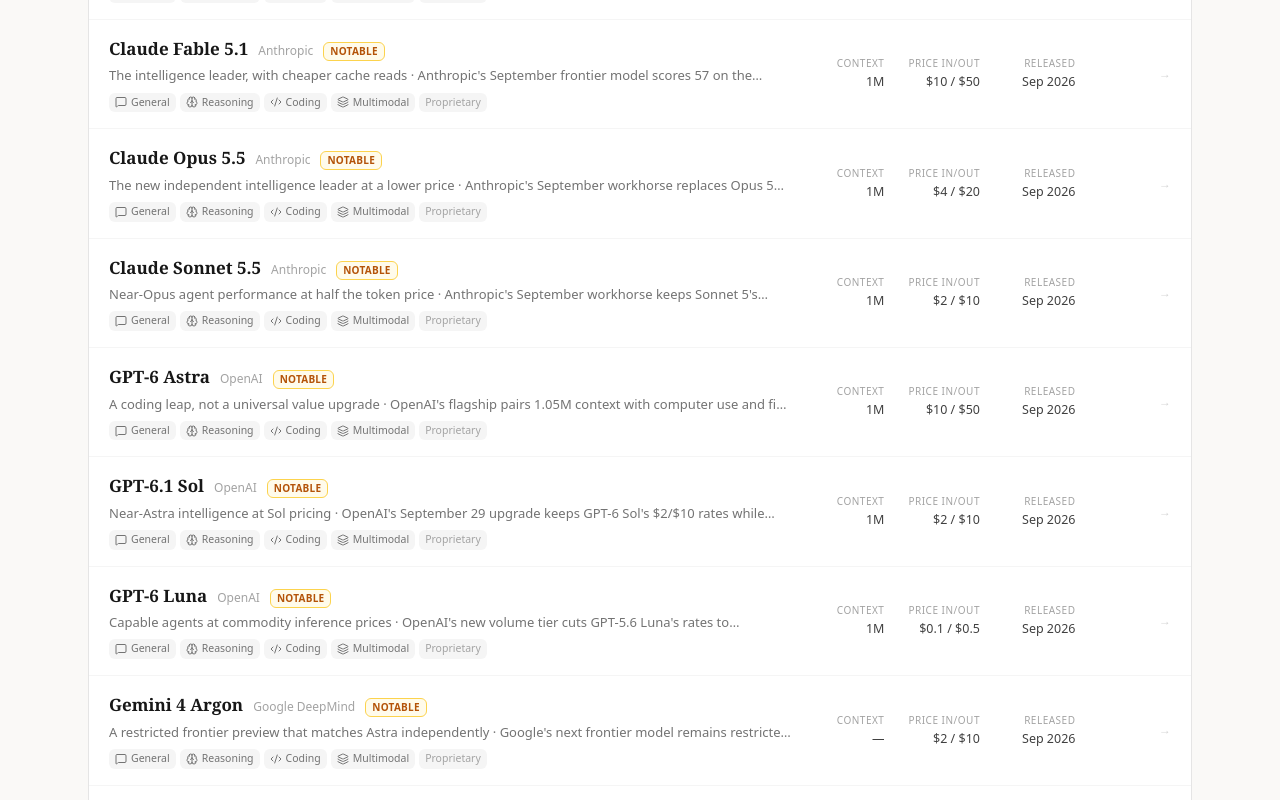
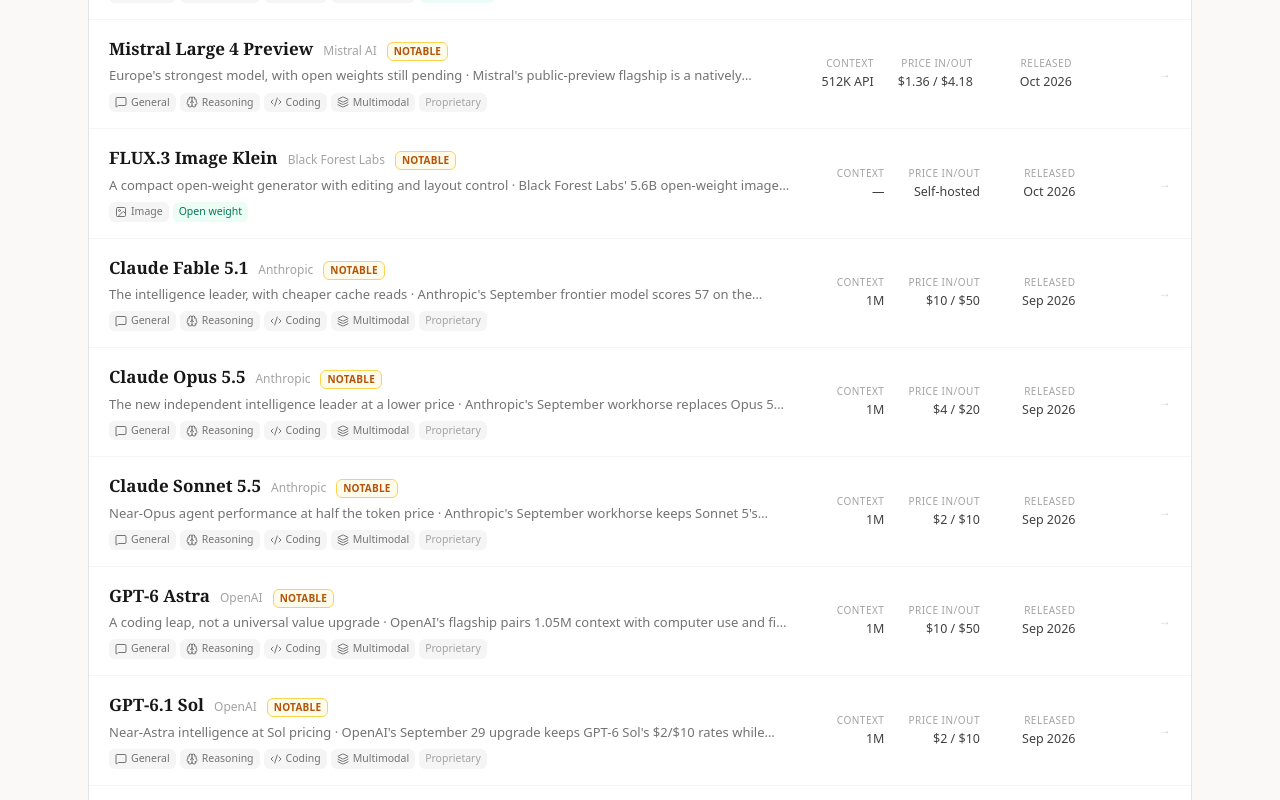
Before and after one commit to robert-awere/RobClawx-Projects, a React (Vite) app in the folder frontierai-directory/: page / in a window 1280 px wide. Shown: the part 900-1700 px from the top of the page. Built offline with nearby package versions, Linux system fonts and the light colour scheme.

Commit message:
feat(frontierai): refresh October model catalog

```diff
--- a/frontierai-directory/src/data/models.ts
+++ b/frontierai-directory/src/data/models.ts
@@ -33,7 +33,7 @@
   audio: 'Audio & Speech',
 };
 
-export const LAST_UPDATED = '2026-10-13';
+export const LAST_UPDATED = '2026-10-16';
 
 export const MODELS: AIModel[] = [
   // ── Anthropic ───────────────────────────────────────────
@@ -207,16 +207,17 @@
     category: ['language', 'reasoning', 'coding', 'multimodal'],
     openWeight: false,
     released: '2026-09',
-    context: null,
+    context: 1048576,
+    contextLabel: '1M unified',
     pricing: { input: 2, output: 10 },
-    tagline: 'A restricted frontier preview that matches Astra independently',
+    tagline: 'Generally available frontier reasoning with long-decode support',
     description:
-      'Google\'s next frontier model remains restricted to trusted cyber defenders and testers, with broader paid API and Ultra access promised but not yet dated. Independent Artificial Analysis testing scores high effort at 53, matching GPT-6 Astra, while measuring a 15% hallucination rate and much heavier output-token use. Google announces introductory $2/$10 pricing and a 1M-token maximum output.',
-    strengths: ['AA Intelligence Index 53', '#1 preliminary Arena Text ranking', '1M-token maximum output', '95% cached-input discount at launch'],
-    weaknesses: ['Not generally available', 'Input context window not yet published', 'Used about 62K output tokens per AA task', 'Introductory pricing later doubles to $4/$20'],
-    bestFor: ['Early frontier evaluation', 'Long-horizon coding research', 'Complex enterprise workflows', 'Authorized defensive cybersecurity'],
+      'Google made Argon generally available through the stable Gemini API on October 13. The official model page specifies a 1,048,576-token unified input-output window, 65,536 synchronous output by default, and long decode up to the full window. Independent Artificial Analysis testing scores high effort at 53, matching GPT-6 Astra, while measuring a 15% hallucination rate and heavy output-token use. Introductory $2/$10 pricing ends November 30.',
+    strengths: ['AA Intelligence Index 53', 'Stable Gemini API availability', '1M unified context with optional long decode', '95% cached-input discount at launch'],
+    weaknesses: ['Price doubles to $4/$20 on December 1', 'Long decode is required above the 65,536-token synchronous limit', 'Used about 62K output tokens per AA task', 'Implicit caching only'],
+    bestFor: ['Long-horizon coding', 'Complex enterprise workflows', 'Multimodal research', 'Defensive cybersecurity'],
     benchmark: { label: 'AA Intelligence Index v4.3.2', score: '53' },
-    website: 'https://blog.google/innovation-and-ai/models-and-research/gemini-models/gemini-4-argon/',
+    website: 'https://ai.google.dev/gemini-api/docs/models/gemini-4-argon',
     hot: true,
   },
   {
@@ -550,6 +551,28 @@
     hot: true,
   },
   {
+    id: 'muse-spark-open',
+    name: 'Muse Spark Open',
+    provider: 'Meta',
+    providerColor: '#0553c4',
+    category: ['language', 'reasoning', 'coding', 'multimodal'],
+    openWeight: true,
+    released: '2026-10',
+    context: 1048576,
+    contextLabel: '1M',
+    pricing: { input: null, output: null },
+    params: '816B MoE / 42B active',
+    license: 'Muse Model License',
+    tagline: 'A large multimodal open-weight agent model with broad runtime support',
+    description:
+      'Meta\'s downloadable agent model accepts text, images, video, and audio and returns text across a 1M-token window. BF16 and NVFP4 weights launched with support across major inference stacks and hosted providers. Meta reports strong agentic results, but its launch benchmark table is vendor-reported and independent evaluation remains limited.',
+    strengths: ['Downloadable BF16 and NVFP4 weights', '1M multimodal context', '42B active parameters', 'Day-one support across major inference stacks'],
+    weaknesses: ['Requires at least 700GB VRAM for NVFP4 or 2TB for BF16', 'Custom license requires attribution and restricts large model-as-a-service businesses', 'Independent benchmark evidence is still limited', 'Additional deployment guardrails are recommended'],
+    bestFor: ['Private multimodal agents', 'Long-horizon coding', 'Enterprise self-hosting', 'Model customization and research'],
+    website: 'https://huggingface.co/meta-models/Muse-Spark-Open-816B-A42B',
+    hot: true,
+  },
+  {
     id: 'llama-4-maverick',
     name: 'Llama 4 Maverick',
     provider: 'Meta',
@@ -732,6 +755,27 @@
     website: 'https://bfl.ai',
   },
   {
+    id: 'flux-3-image-klein',
+    name: 'FLUX.3 Image Klein',
+    provider: 'Black Forest Labs',
+    providerColor: '#6d28d9',
+    category: ['image'],
+    openWeight: true,
+    released: '2026-10',
+    context: null,
+    pricing: { input: null, output: null },
+    params: '5.6B image transformer',
+    license: 'FLUX Kommunity License v1.0',
+    tagline: 'A compact open-weight generator with editing and layout control',
+    description:
+      'Black Forest Labs\' 5.6B open-weight image transformer handles text-to-image, editing, up to ten reference images, and bounding-box layout control in one model. The distilled checkpoint ships in BF16, FP8, and NVFP4 formats; Hugging Face measured roughly two-second 1024px generation on an H100. The license is not open source and limits commercial use.',
+    strengths: ['Unified generation and editing', 'Up to 10 reference images', 'Bounding-box layout controls', 'BF16, FP8, and NVFP4 weights'],
+    weaknesses: ['Commercial-output exception is limited to qualifying users under $5M annual revenue', 'Short prompts need a separate prompt upsampler', 'Edits can alter content outside the requested region', 'Quantized inference still needs about 25GB VRAM without the upsampler'],
+    bestFor: ['Self-hosted image workflows', 'Multi-reference composition', 'Layout-controlled generation', 'LoRA fine-tuning'],
+    website: 'https://huggingface.co/black-forest-labs/flux-3-image-klein',
+    hot: true,
+  },
+  {
     id: 'ideogram-4',
     name: 'Ideogram 4',
     provider: 'Ideogram',
```
Also changed, not shown: 2 other files (tests, documents, lock files or other folders).
